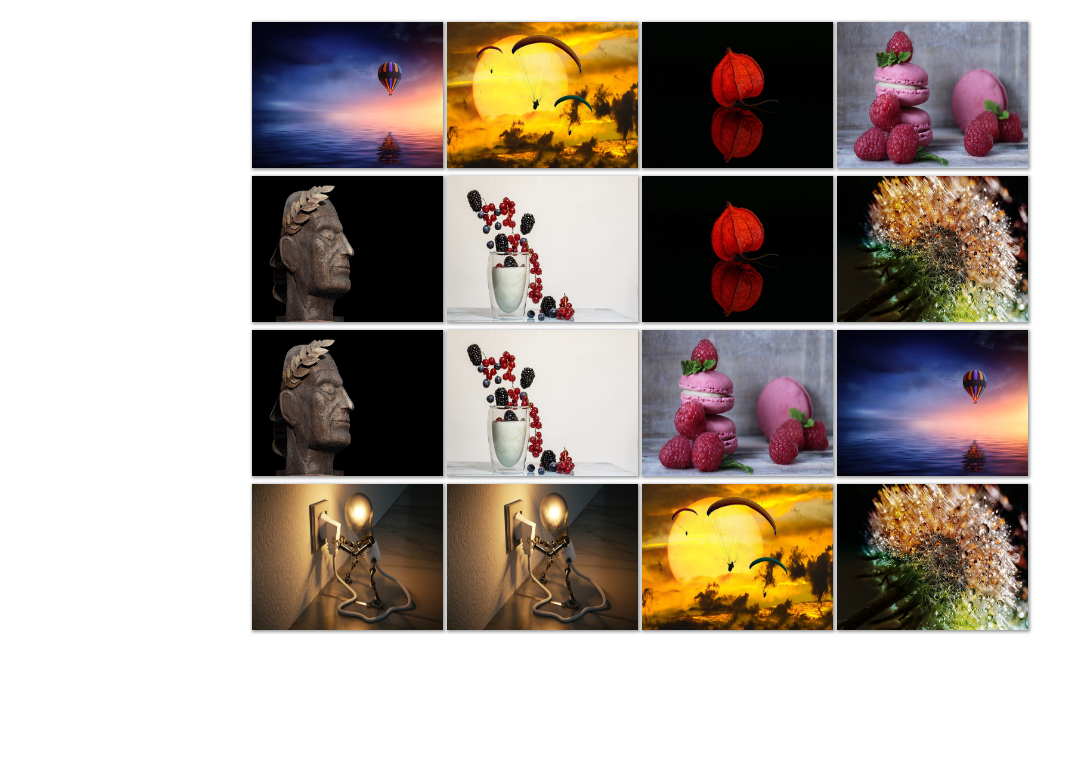
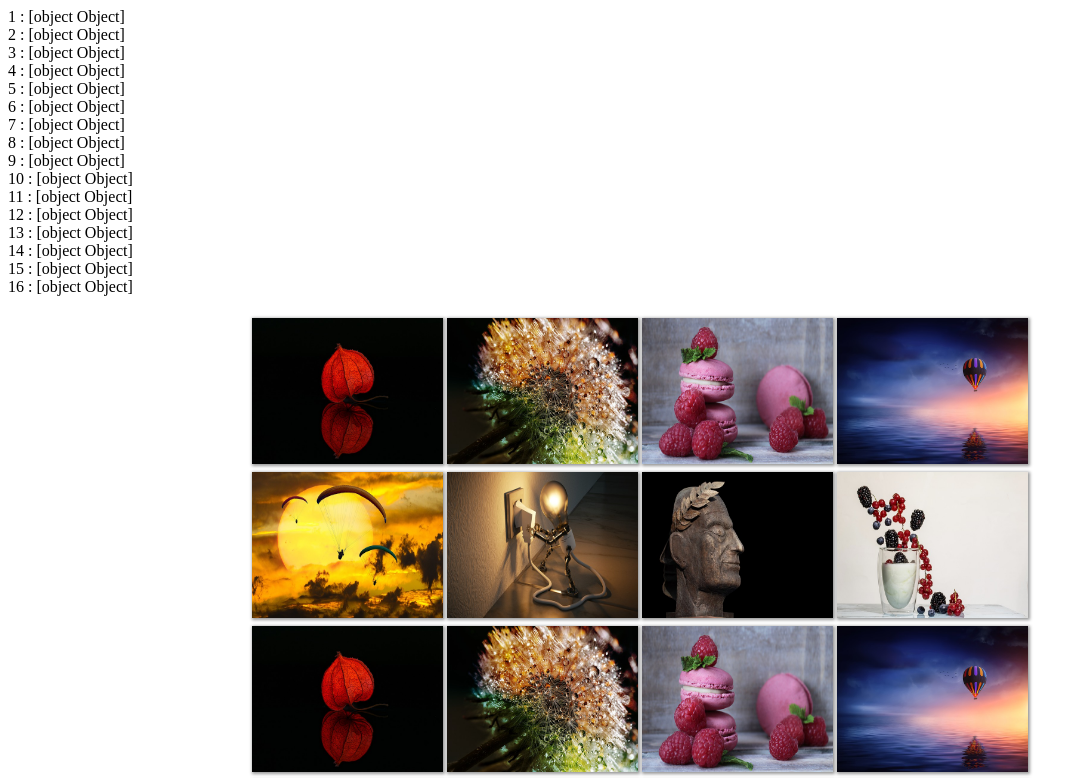
Before and after one commit to lomonat/memoryGame, an Angular app: page / in a window 1280 px wide. Shown: the top 778 px of the page, without its empty margins (0-1087 px from the left). Built offline with nearby package versions, Linux system fonts and the light colour scheme.

Commit message:
accessing object's properties with Object.keys

```diff
--- a/src/app/cards/cards.component.html
+++ b/src/app/cards/cards.component.html
@@ -1,6 +1,17 @@
+<!--
 <ul id="thumbnailsList">
   <li *ngFor="let image of imgArr" >
     <img src="{{image.url}}" id="{{image.id}}"  class="tn {{image.opened}}"
          (click)="revealCard($event, image.opened)">
   </li>
 </ul>
+-->
+<div *ngFor="let key of objectKeys(newTmp)">{{key + ' : ' + newTmp[key]}}</div>
+
+
+<ul id="thumbnailsList">
+  <li *ngFor="let key of objectKeys(newTmp)" >
+    <img src="{{newTmp[key].url}}" id="{{newTmp[key].id}}"  class="tn"
+         (click)="revealCard($event, image.opened)">
+  </li>
+</ul>
--- a/src/app/cards/cards.component.ts
+++ b/src/app/cards/cards.component.ts
@@ -11,10 +11,13 @@ import { Component, OnInit } from '@angular/core';
   styleUrls: ['./cards.component.css']
 })
 export class CardsComponent implements OnInit {
- public imgArr = [];
+
+
+  public imgArr = [];
  public matchingPairs = [];
  public flag = false;
   public newTmp = {};
+ public objectKeys;
 
 
   ngOnInit() {
@@ -36,14 +39,17 @@ export class CardsComponent implements OnInit {
       this.newTmp[i] = tmp;
       //cloning object and push 2 times - we need pairs.
 
-      this.imgArr.push(tmp);
+  //    this.imgArr.push(tmp);
       tmp2 = JSON.parse(JSON.stringify(tmp));
-      this.imgArr.push(tmp2);
+    //  this.imgArr.push(tmp2);
+      this.newTmp[i+8] = tmp2;
 
 
     }
-    console.log(this.newTmp);
-    this.shuffle(this.imgArr);
+    // https://developer.mozilla.org/en-US/docs/Web/JavaScript/Reference/Global_Objects/Object/keys
+    // Object.keys() returns an array whose elements are strings corresponding to the enumerable properties found directly upon object.
+    this.objectKeys = Object.keys;
+  //  this.shuffle(this.imgArr);
 
 
     return this.imgArr;
```
